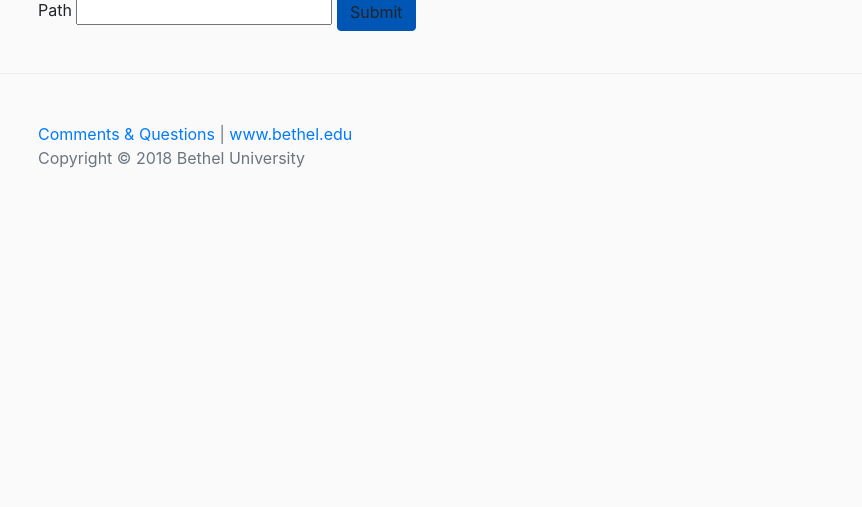
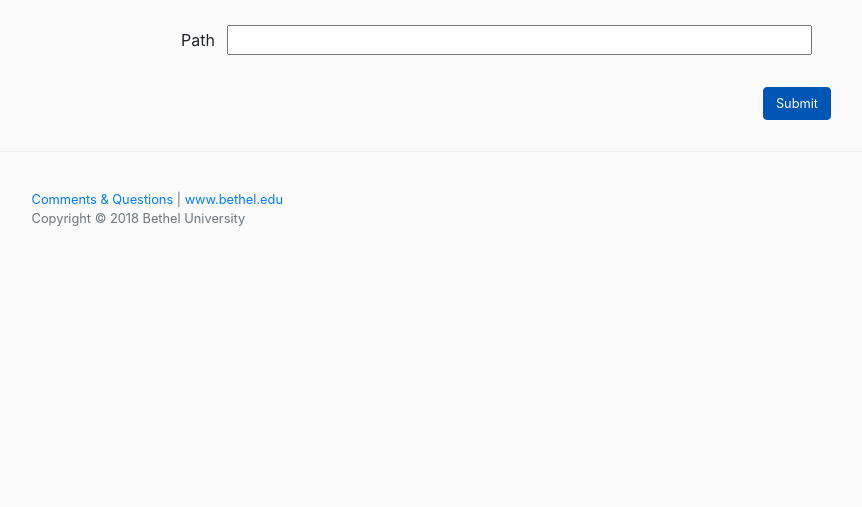
Before and after one commit to betheluniversity/cache-clear, a Python web app: template app/templates/index.html in a window 1280 px wide. Shown: the part 115-622 px from the top of the page, without its empty margins (134-996 px from the left). Run offline with Jinja, Linux system fonts and the light colour scheme; the template is opened without the code that fills it, so the values that code supplies are empty; some libraries are stand-ins or nearby versions.

Commit message:
Finished styling

```diff
--- a/app/static/css/custom.css
+++ b/app/static/css/custom.css
@@ -30,14 +30,16 @@ img {
 }
 
 footer.footer {
+	font-size: 0.8em;
 	border-top: 1px solid #eee;
 	padding: 3em 1em;
 }
 
-.btn-primary{
-  color:#fff;
+.btn-primary, .btn{
+  color: #fff !important;
   background-color:#0056B5;
-  border-color:#0056B5
+  border-color:#0056B5;
+	font-size: 0.8em;
 }
 
 .bg-success {
@@ -55,11 +57,25 @@ footer.footer {
 }
 
 .layout__body {
-	margin-top: 2em;
+	margin-top: 4em;
 }
 .content label {
+	width: 100%;
 	margin-bottom: 2em;
 }
 p.output {
 	margin-bottom: 2em;
 }
+a#submit {
+	float: right;
+}
+.form {
+	max-width: 650px;
+	margin: 0 auto;
+	margin-bottom: 4em;
+}
+
+input {
+	width: 90%;
+	margin-left: 0.5em;
+}
--- a/app/views/views.py
+++ b/app/views/views.py
@@ -35,8 +35,8 @@ class HomeView(FlaskView):
         if 'user_cascade_groups' not in session.keys():
             self._load_user_cascade_groups()
 
-        if 'Administrators' not in session['user_cascade_groups']:
-            abort(403)
+        # if 'Administrators' not in session['user_cascade_groups']:
+        #     abort(403)
 
     def _load_user_cascade_groups(self):
         try:
```
